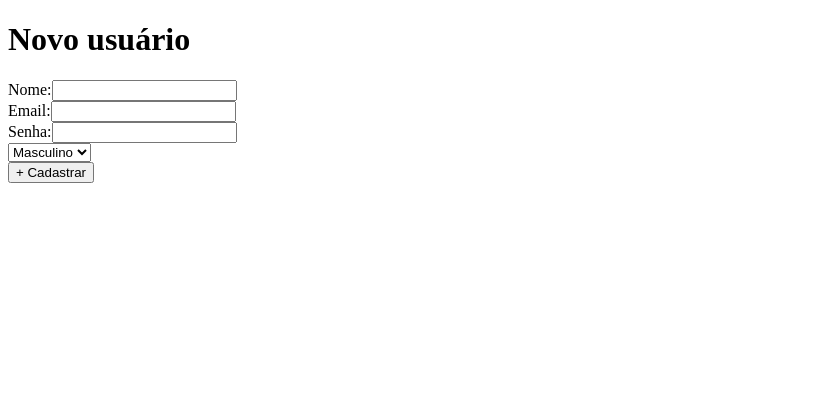
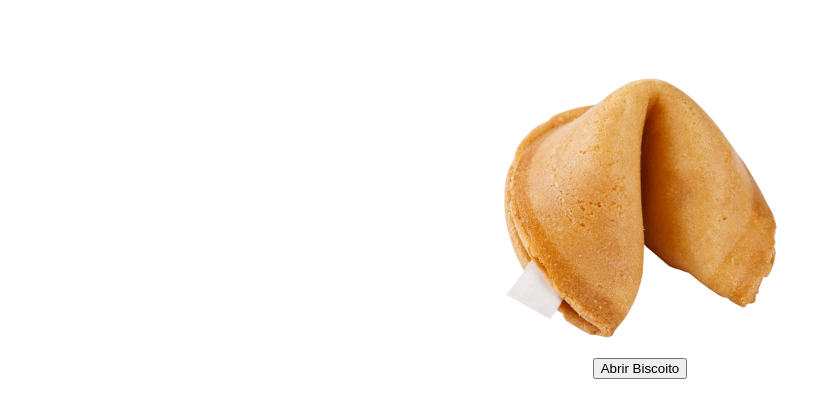
Before and after one commit to Julioclma/react-learning, a React (Create React App) app: page / in a window 1280 px wide. Shown: the top 418 px of the page, without its empty margins (0-832 px from the left). Built offline with nearby package versions, Linux system fonts and the light colour scheme.

Commit message:
Projeto Biscoito da Sorte

```diff
--- a/src/App.js
+++ b/src/App.js
@@ -1,68 +1,60 @@
 import React, { Component } from 'react';
+import './style.css';
 
 class App extends Component {
 
   constructor(props) {
     super(props);
     this.state = {
-      form: {
-        name: '',
-        email: '',
-        password: '',
-        gender: 'male'
-      }
+      frase: ''
     }
 
-    this.showData = this.showData.bind(this);
-    this.formData = this.formData.bind(this);
-  }
+    this.frases = [
+      'Desejar algo maior pra sua vida não significa que você está insatisfeito com o que tem.',
+      'Agradeço todos os dias pela minha vida, por tudo o que conquistei até aqui. E tenho fé de que o futuro me reserva realizações ainda maiores!',
+      'Tenho uma profunda gratidão por cada lição que aprendi no passado. Afinal, foram elas que me permitiram chegar até aqui!',
+      'Lembre-se do seu passado com carinho. Afinal, é por causa dele que você está aqui hoje!',
+      'A gratidão é uma grande aliada do sucesso!',
+      'A melhor maneira de agradecer por um belo momento é desfrutá-lo plenamente.',
+      'A gratidão é o único tesouro dos humildes.',
+      'Não deixe que as pessoas te façam desistir daquilo que você mais quer na vida. Acredite. Lute. Conquiste. E acima de tudo, seja feliz!',
+      'Toda ação humana, quer se torne positiva ou negativa, precisa depender de motivação.',
+      'Conserve os olhos fixos num ideal sublime e lute sempre pelo que deseja, pois só os fracos desistem e só quem luta é digno de vida.'
+    ];
 
-  showData(event) {
-    event.preventDefault();
-    const { name, email, password, gender } = this.state.form;
-
-    if (name !== '' && email !== '' && password !== '') {
-      alert(`Nome: ${name} \nEmail: ${email} \nSenha: ${password}\nSexo: ${gender}`);
-      this.setState({ error: '' });
-      return;
-    }
-
-    this.setState({ error: 'Preencha todos os campos!' });
+    this.changeFrase = this.changeFrase.bind(this);
 
   }
 
-  formData(element) {
-    let form = this.state.form;
-    form[element.target.name] = element.target.value;
-    this.setState({ form: form });
+  changeFrase() {
+    this.setState({ frase: this.frases[Math.floor(Math.random() * (this.frases).length)] });
   }
+
+
 
 
   render() {
     return (
-      <div>
-        <h1>Novo usuário</h1>
-
-        <form onSubmit={this.showData}>
-          {this.state.error && <p>{this.state.error}</p>}
-          <label>Nome:</label>
-          <input type="text" name="name" value={this.state.form.name} onChange={this.formData} /><br></br>
-          <label>Email:</label>
-          <input type="email" name="email" value={this.state.form.email} onChange={this.formData} /><br></br>
-          <label>Senha:</label>
-          <input type="password" name="password" value={this.state.form.password} onChange={this.formData} /><br></br>
-          <select name="gender" value={this.state.form.gender} onChange={this.formData} >
-            <option value="male">Masculino</option>
-            <option value="female">Feminino</option>
-          </select><br></br>
-
-
-          <button type="submit">+ Cadastrar</button>
-        </form>
+      <div className='container'>
+        <img src={require('./assets/biscoito.png')} className='img' />
+        <ButtonBiscoito name='Abrir Biscoito' actionButton={this.changeFrase} />
+        <h3 className='texto-frase'>{this.state.frase}</h3>
       </div>
     );
 
   }
 }
 
+class ButtonBiscoito extends Component {
+
+
+  render() {
+    return (
+      <div>
+        <button onClick={this.props.actionButton}>{this.props.name}</button>
+      </div>
+    )
+  }
+}
+
 export default App;
--- /dev/null
+++ b/src/style.css
@@ -0,0 +1,16 @@
+.container{
+display: flex;
+flex-direction: column;
+align-items: center;
+justify-content: center;
+}
+
+.img{
+    width: 300px;
+    height: 300px;
+    margin-top: 50px;
+}
+
+.texto-frase{
+    color: #dd7b22;
+}
```
Also changed, not shown: src/assets/biscoito.png (added).
